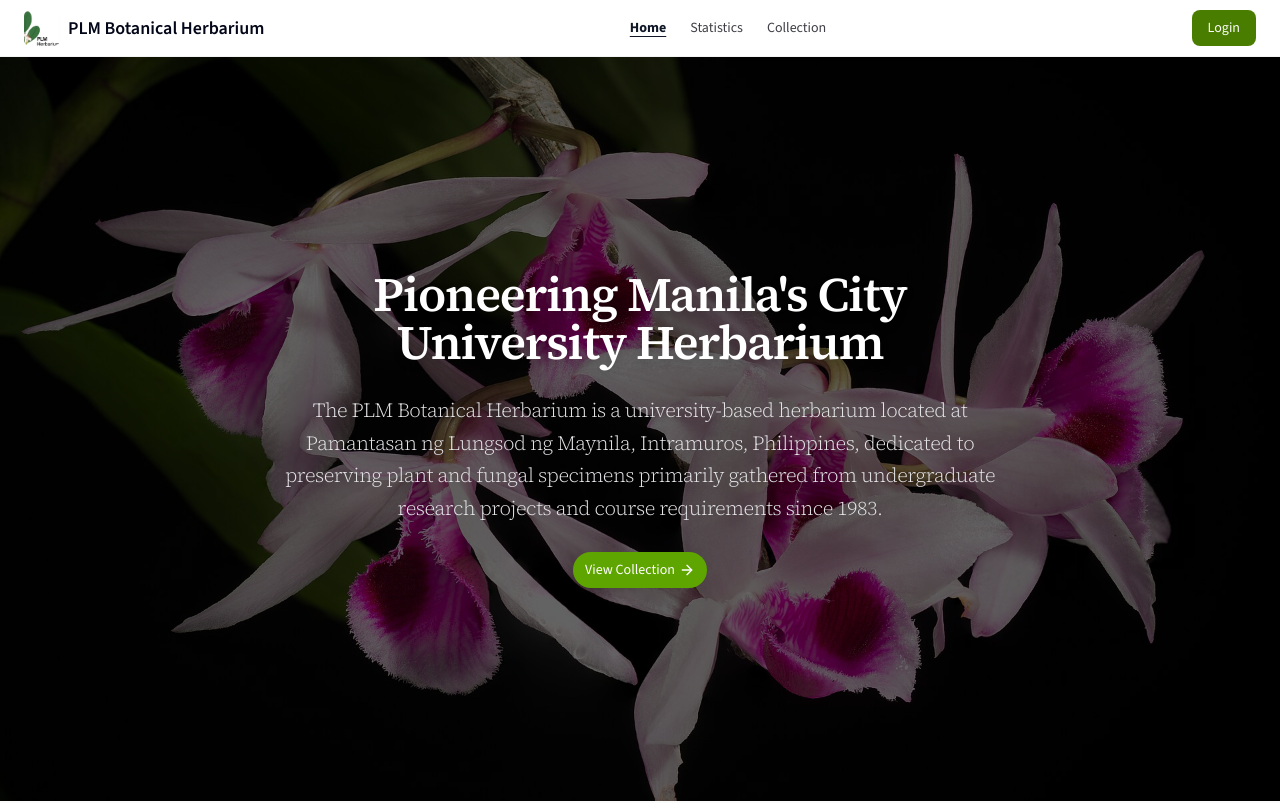
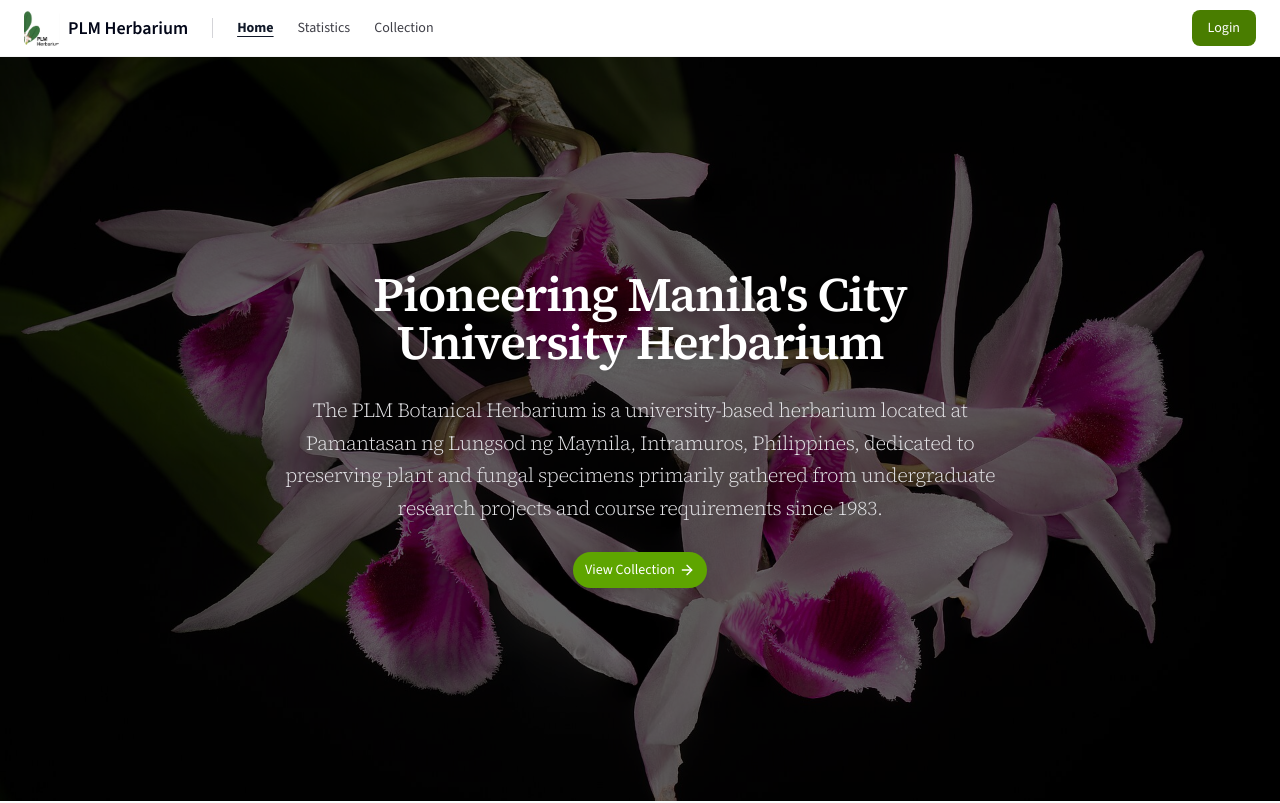
Before and after one commit to grahamogatia/plm-herbarium, a React (Vite) app: page /home in a window 1280 px wide. Shown: the top 803 px of the page. Built offline with nearby package versions, Linux system fonts and the light colour scheme; no server answers.

Commit message:
feat: restructure Header component for improved logo and navigation layout

```diff
--- a/src/components/layout/Header.tsx
+++ b/src/components/layout/Header.tsx
@@ -44,15 +44,16 @@
     <header className="sticky top-0 z-50 w-full bg-white border-b border-zinc-100">
       {/* Desktop & mobile top bar */}
       <div className="flex h-14 items-center justify-between px-4 sm:px-6">
-        {/* Logo */}
-        <div className="flex items-center gap-2 cursor-pointer shrink-0" onClick={() => navigate("/home")}>
-          <img src={logo} alt="PLM Herbarium Logo" className="h-9 w-9 rounded-sm object-cover" />
-          <span className="text-base sm:text-lg font-semibold truncate">PLM Botanical Herbarium</span>
-        </div>
+        {/* Logo + Desktop nav */}
+        <div className="flex items-center gap-6">
+          <div className="flex items-center gap-2 cursor-pointer shrink-0" onClick={() => navigate("/home")}>
+            <img src={logo} alt="PLM Herbarium Logo" className="h-9 w-9 rounded-sm object-cover" />
+            <span className="text-base sm:text-lg font-semibold truncate">PLM Herbarium</span>
+          </div>
 
-        {/* Desktop nav */}
-        <div className={`hidden md:flex items-center gap-4 ${!currentUser ? "flex-1 justify-center" : ""}`}>
-          <nav className="flex items-center gap-6 text-sm font-medium">
+          <div className="hidden md:flex items-center gap-6">
+            <div className="h-5 w-px bg-zinc-300" />
+            <nav className="flex items-center gap-6 text-sm font-medium">
             <button className={navButtonClass(isHomePage)} onClick={() => navigate("/home")}>
               Home
             </button>
@@ -68,6 +69,7 @@
               </button>
             )}
           </nav>
+          </div>
         </div>
 
         {/* Desktop auth */}
```
